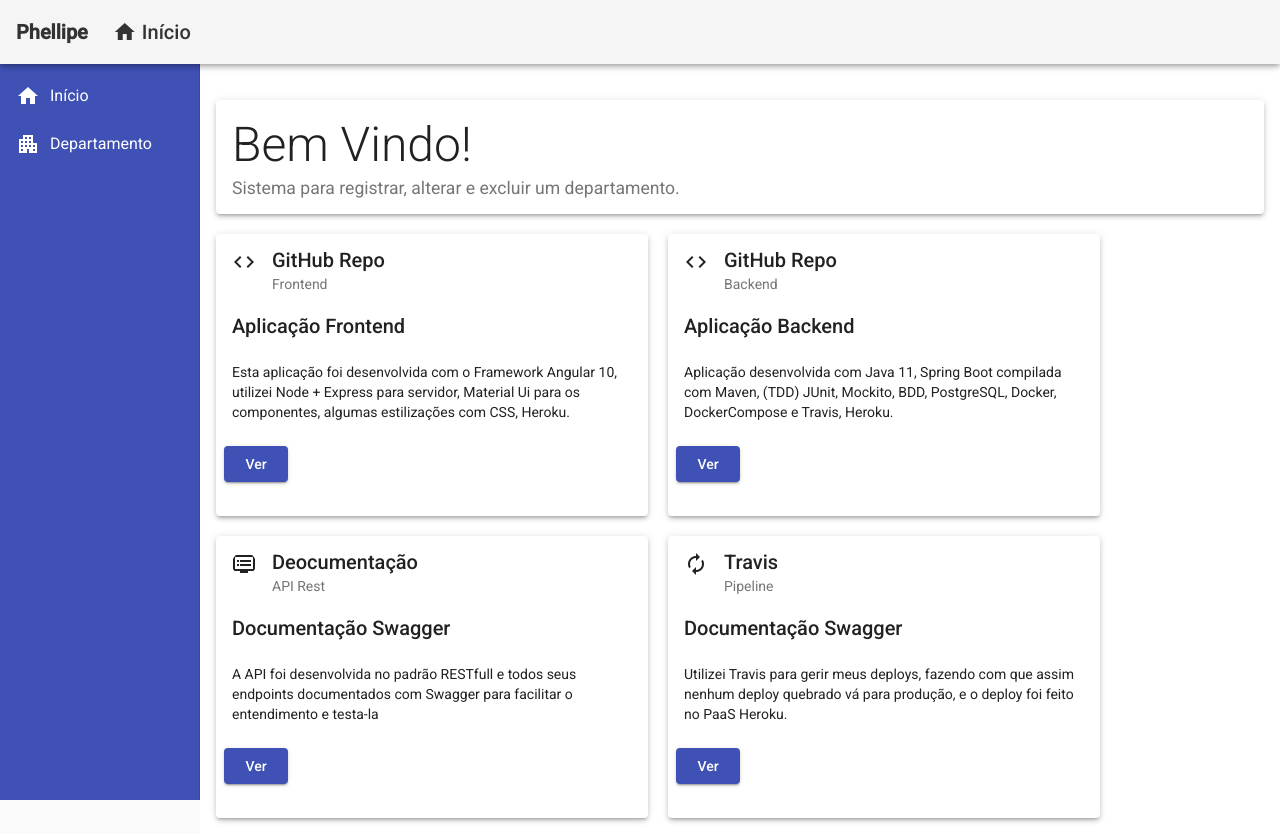
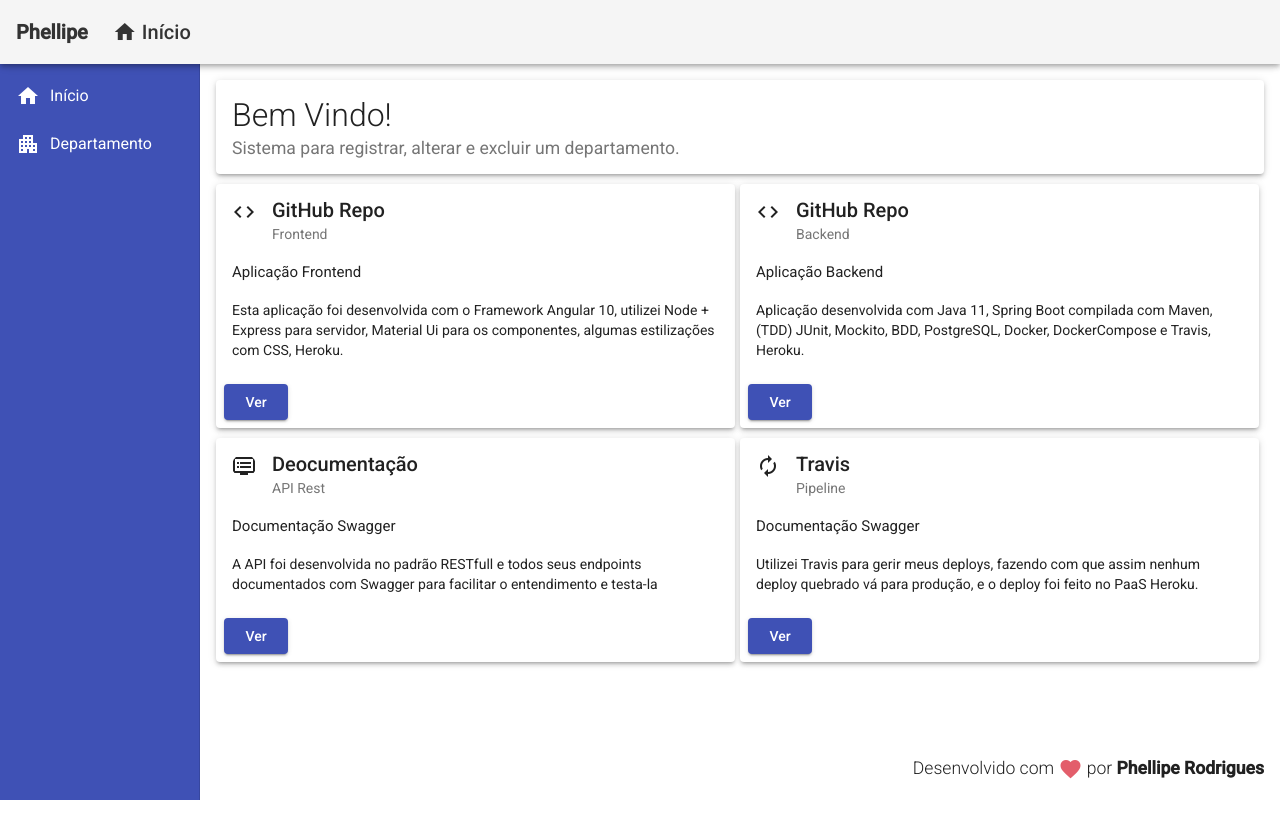
Before and after one commit to phelliperodrigues/departments-frontend-angular10, an Angular app: page / in a window 1280 px wide. After the commit the page ends 800 px from the top, so only its background shows below. Built offline with nearby package versions, Linux system fonts and the light colour scheme.

Commit message:
adjusted margin

```diff
--- a/src/app/views/home/home.component.css
+++ b/src/app/views/home/home.component.css
@@ -1,11 +1,11 @@
 .main {
     display: flex;
     flex-direction: column;
-    margin-top: 20px;
+    width: 100%;
 }
 
 .home .title {
-    font-size: 3rem;
+    font-size: 2rem;
     font-weight: 300;
     line-height: 1.2;
 }
@@ -18,14 +18,9 @@
     display: flex;
     flex-direction: row;
 }
+
 .repo {
-    width: 400px;
-    height: 250px;
-    margin: 20px 20px 0 0;
+    width: 50%;
+    margin: 10px 5px 0 0;
 
 }
-
-.repo p {
-    margin: 20px 0 0 0;
-
-}
--- a/src/app/views/home/home.component.html
+++ b/src/app/views/home/home.component.html
@@ -15,9 +15,9 @@
             <mat-card-subtitle>Frontend</mat-card-subtitle>
             </mat-card-header>
             <mat-card-content>
-            <h2>
+            <h4>
                 Aplicação Frontend
-            </h2>
+            </h4>
             <p>
                 Esta aplicação foi desenvolvida com o Framework Angular 10, utilizei
                 Node + Express para servidor, Material Ui para os componentes, algumas
@@ -37,9 +37,9 @@
             <mat-card-subtitle>Backend</mat-card-subtitle>
             </mat-card-header>
             <mat-card-content>
-                <h2>
+                <h4>
                     Aplicação Backend
-                </h2>
+                </h4>
                <p>
                    Aplicação desenvolvida com Java 11, Spring Boot compilada com Maven,
                    (TDD) JUnit, Mockito, BDD, PostgreSQL, Docker, DockerCompose e Travis, Heroku.
@@ -60,9 +60,9 @@
             <mat-card-subtitle>API Rest</mat-card-subtitle>
             </mat-card-header>
             <mat-card-content>
-                <h2>
+                <h4>
                     Documentação Swagger
-                </h2>
+                </h4>
                <p>
                    A API foi desenvolvida no padrão RESTfull e todos seus endpoints documentados
                    com Swagger para facilitar o entendimento e testa-la
@@ -81,9 +81,9 @@
             <mat-card-subtitle>Pipeline</mat-card-subtitle>
             </mat-card-header>
             <mat-card-content>
-                <h2>
+                <h4>
                     Documentação Swagger
-                </h2>
+                </h4>
                <p>
                 Utilizei Travis para gerir meus deploys, fazendo com que assim
                 nenhum deploy quebrado vá para produção, e o deploy foi feito no PaaS Heroku.
```
